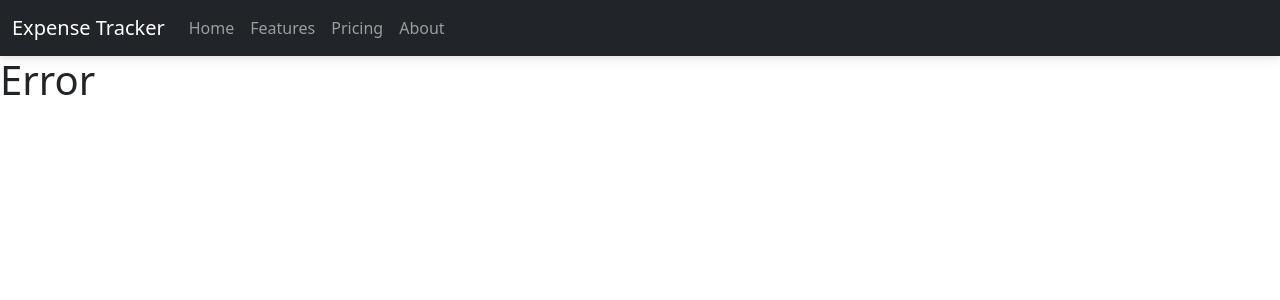
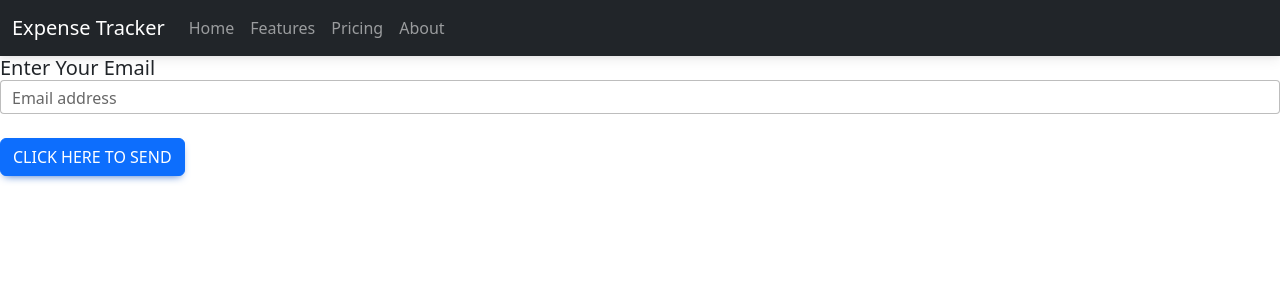
Before and after one commit to AdityaSingh18/Expense-Tracker-ReactJS-Full, a React (Create React App) app: page /forgotpassword in a window 1280 px wide. Shown: the top 300 px of the page. Built offline with nearby package versions, Linux system fonts and the light colour scheme.

Commit message:
Implemented Forgot Password

```diff
--- a/src/App.js
+++ b/src/App.js
@@ -18,6 +18,7 @@ import ExpenseTracker from "./Component/Pages/ExpenseTracker";
 import Error from "./Component/Pages/Error";
 import UpdateProfile from "./Component/Pages/UpdateProfile";
 import VerifyEmail from "./Component/Pages/VerifyEmail";
+import ForgotPassword from "./Component/Pages/ForgotPassword";
 
 function App() {
   return (
@@ -29,6 +30,7 @@ function App() {
           <Route path="/expensetracker" element={<ExpenseTracker />} />
           <Route path="updateprofile" element={<UpdateProfile/>}/>
           <Route path="verifyemail" element={<VerifyEmail/>}/>
+          <Route path="forgotpassword" element={<ForgotPassword/>}/>
           <Route path="*" element={<Error />} />
         </Route>
       </Routes>
--- /dev/null
+++ b/src/Component/Pages/ForgotPassword.js
@@ -0,0 +1,74 @@
+import { MDBBtn, MDBCardBody, MDBCardTitle } from "mdb-react-ui-kit";
+import { useRef } from "react";
+import React from "react";
+import { Form } from "react-bootstrap";
+import { MDBInput } from "mdb-react-ui-kit";
+import { Navigate, useNavigate } from "react-router-dom";
+import axios from "axios";
+
+
+
+
+ const ForgotPassword = ()=>{
+
+const navigate = useNavigate();
+    const emailRef = useRef();
+   async function resetPassowrd(event){
+
+event.preventDefault();
+
+        try{
+            const obj = {
+                "requestType":"PASSWORD_RESET",
+                "email": emailRef.current.value,
+
+              };
+              const head = {
+                headers: {
+                  "Content-Type": "application/json",
+                },
+              };
+              const res = await axios.post(
+                `https://identitytoolkit.googleapis.com/v1/accounts:sendOobCode?key=${process.env.REACT_APP_FireBaseAPI}`,
+                obj,
+                head
+              );
+              console.log(res)
+
+            if (res.status==200) {
+            alert('Check your Email For Reset Link')
+            navigate('/expensetracker',{replace:true})
+            console.log(res)
+
+
+            } else {
+            const data = await res.json();
+
+            throw new Error(data.error.message);
+            }
+
+    }
+    catch(err){
+        console.log(err)
+    }
+    }
+
+
+
+
+    return (
+<React.Fragment>
+    <MDBCardBody>
+        <Form>
+            <MDBCardTitle>Enter Your Email</MDBCardTitle>
+        <MDBInput wrapperClass='mb-4' label='Email address' id='form1' type='email' ref={emailRef}/>
+        <MDBBtn onClick={resetPassowrd}>Click Here to Send</MDBBtn>
+        </Form>
+        </MDBCardBody>
+        </React.Fragment>
+    )
+
+}
+
+
+export default ForgotPassword;
--- a/src/Component/Pages/Login.js
+++ b/src/Component/Pages/Login.js
@@ -12,7 +12,7 @@ import {
   MDBCheckbox
 }
 from 'mdb-react-ui-kit';
-import { Outlet, useNavigate } from 'react-router-dom';
+import { Link, Outlet, useNavigate } from 'react-router-dom';
 
 
 
@@ -176,7 +176,7 @@ else{
 
           <div className="d-flex justify-content-between mx-4 mb-4">
             <MDBCheckbox name='flexCheck' value='' id='flexCheckDefault' label='Remember me' />
-            <a href="!#">Forgot password?</a>
+           <Link  to= "forgotpassword">Forgot password?</Link>
           </div>
 
           <MDBBtn className="mb-4 w-100" onClick={signInHandler}>Sign in</MDBBtn>
```
